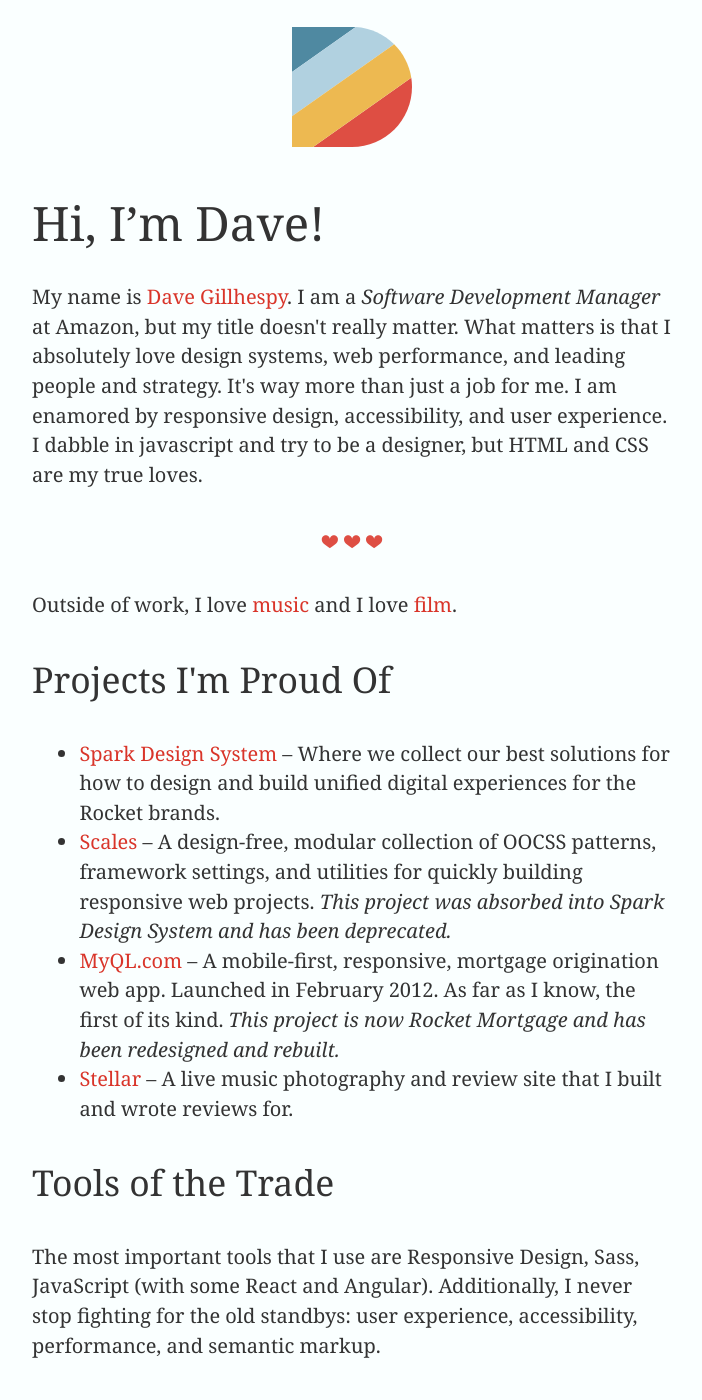
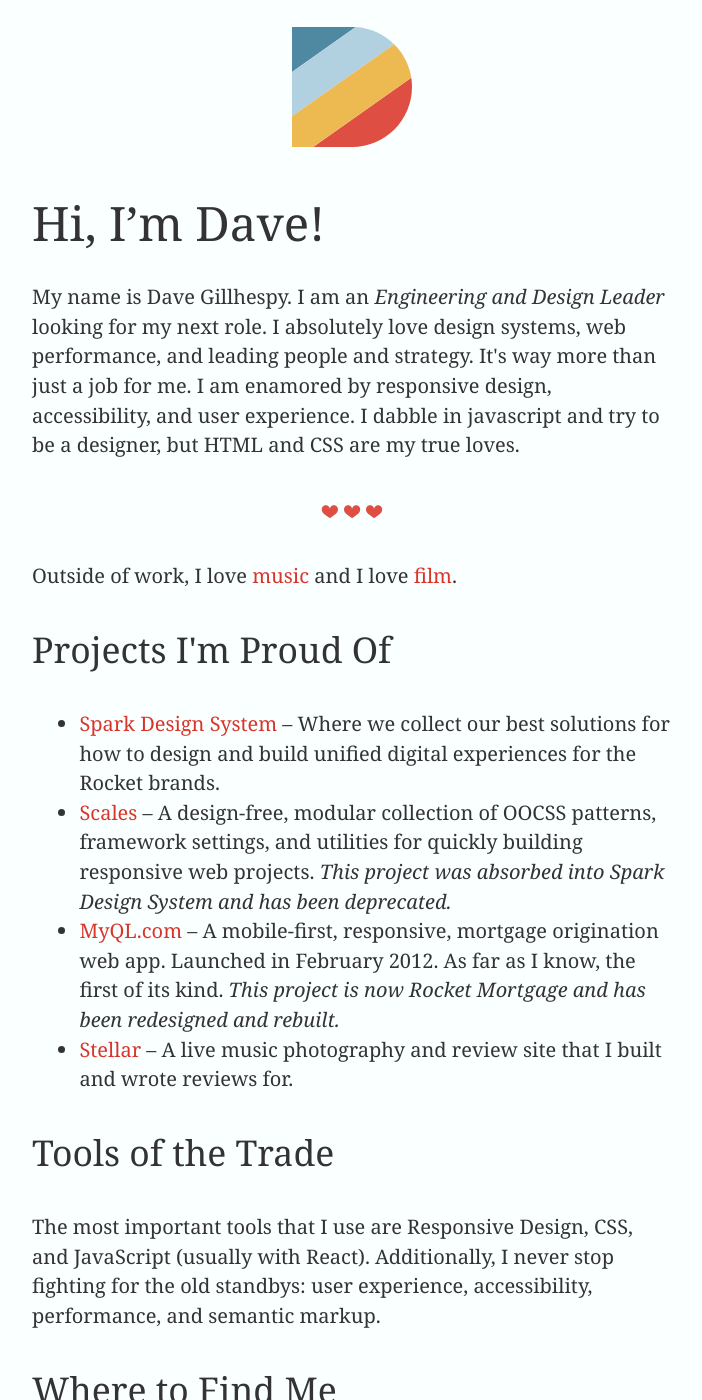
Before and after one commit to yodasw16/yodasw16.github.io, a Jekyll site: the page built from about/index.html, in a window 1280 px wide and 1400 px high. Shown: the whole window, without its empty margins (288-990 px from the left). Built offline with Jekyll 4.4.1, drawn with Linux system fonts in a browser that asks for light colours; some web fonts are replaced; some of the changed text lies outside the part shown.

Commit message:
career updates

```diff
--- a/_includes/footer.html
+++ b/_includes/footer.html
@@ -15,7 +15,6 @@
                     <li><a data="icon-rss" href="/feed.xml" title="rss"></a></li>
                 </ul>
             </div>
-            <a class="devtroit" href="http://devtroit.com"><img alt="Devtroit" src="/img/devtroit.svg"></a>
         </footer>
 
     <script>
--- a/_includes/header.html
+++ b/_includes/header.html
@@ -29,7 +29,7 @@
     </head>
     <body>
         <header role="banner">
-            <a href="/"><img class="logo" src="/img/logo.svg" alt="Dave Gillhespy: Software Development Manager"></a>
+            <a href="/"><img class="logo" src="/img/logo.svg" alt="Dave Gillhespy: Engineering and Design Leader"></a>
         </header>
 
         <main role="main">
--- a/about/index.html
+++ b/about/index.html
@@ -1,10 +1,10 @@
 ---
 layout: default
-title: Software Development Manager
+title: Engineering and Design Leader
 ---
 
             <h1>Hi, I’m Dave!</h1>
-            <p class="hearts">My name is <a href="https://twitter.com/yodasw16">Dave Gillhespy</a>. I am a <i>Software Development Manager</i> at Amazon, but my title doesn't really matter. What matters is that I absolutely love design systems, web performance, and leading people and strategy. It's way more than just a job for me. I am enamored by responsive design, accessibility, and user experience. I dabble in javascript and try to be a designer, but HTML and CSS are my true loves.</p>
+            <p class="hearts">My name is Dave Gillhespy. I am an <i>Engineering and Design Leader</i> looking for my next role. I absolutely love design systems, web performance, and leading people and strategy. It's way more than just a job for me. I am enamored by responsive design, accessibility, and user experience. I dabble in javascript and try to be a designer, but HTML and CSS are my true loves.</p>
             <p>Outside of work, I love <a href="https://open.spotify.com/user/yodasw16" title="Spotify">music</a> and I love <a href="http://letterboxd.com/yodasw16/" title="Letterboxd">film</a>.</p>
             <h2 id="projects">Projects I'm Proud Of</h2>
             <ul>
@@ -14,18 +14,19 @@
                 <li><a href="http://stellardetroit.com/" title="Stellar">Stellar</a> – A live music photography and review site that I built and wrote reviews for.</li>
             </ul>
             <h2 id="tools">Tools of the Trade</h2>
-            <p>The most important tools that I use are Responsive Design, Sass, JavaScript (with some React and Angular). Additionally, I never stop fighting for the old standbys: user experience, accessibility, performance, and semantic markup.</p>
+            <p>The most important tools that I use are Responsive Design, CSS, and JavaScript (usually with React). Additionally, I never stop fighting for the old standbys: user experience, accessibility, performance, and semantic markup.</p>
             <h2 id="findme">Where to Find Me</h2>
             <p>Just look for <i>yodasw16</i> in all the coolest places. You can start with these:</p>
             <ul>
-                <li><a href="http://twitter.com/yodasw16" title="@yodasw16 on twitter">twitter</a></li>
+                <li><a href="https://bsky.app/profile/yodasw16.com" title="@yodasw16 on Bluesky">Bluesky</a></li>
+                <li><a href="https://hachyderm.io/@yodasw16" title="@yodasw16 on Mastodon">Mastodon</a></li>
                 <li><a href="https://github.com/yodasw16/" title="yodasw16 on github">github</a></li>
                 <li><a href="http://dribbble.com/yodasw16/" title="yodasw16 on dribbble">dribbble</a></li>
                 <li><a href="mailto:yodasw16@gmail.com" title="yodasw16 on gmail">email</a></li>
             </ul>
             <h2 id="cv">Where I've Been</h2>
             <ul>
-                <li><a href="http://amazon.com" title="Amazon">Amazon</a> (November 2021 – present)</li>
+                <li><a href="http://amazon.com" title="Amazon">Amazon</a> (November 2021 – May 2025)</li>
                 <li><a href="http://rocketmortgage.com" title="Rocket Mortgage">Rocket Mortgage</a> (July 2009 – October 2021)</li>
                 <li><a href="http://millermediainc.com/" title="Miller Media">Miller Media</a> (October 2008 – June 2009)</li>
                 <li><a href="http://dptv.org" title="Detroit Public TV">Detroit Public TV</a> (January 2006 – April 2008)</li>
--- a/index.html
+++ b/index.html
@@ -4,7 +4,7 @@
 ---
 
 <h1>Hi, I’m Dave!</h1>
-<p class="hearts">My name is <a href="https://twitter.com/yodasw16">Dave Gillhespy</a>. I am a <i>Software Development Manager</i> at Amazon, but my title doesn't really matter. What matters is that I absolutely love design systems, web performance, and leading people and strategy. It's way more than just a job for me. I am enamored by responsive design, accessibility, and user experience. I dabble in javascript and try to be a designer, but HTML and CSS are my true loves. Want to <a href="/about" title="More about Dave Gillhespy">know more</a>?</p>
+<p class="hearts">My name is Dave Gillhespy. I am an <i>Engineering and Design Leader</i> looking for my next role. I absolutely love design systems, web performance, and leading people and strategy. It's way more than just a job for me. I am enamored by responsive design, accessibility, and user experience. I dabble in javascript and try to be a designer, but HTML and CSS are my true loves. Want to <a href="/about" title="More about Dave Gillhespy">know more</a>?</p>
 
 <h2>OMG, a blog!</h2>
 <div class="posts">
```
